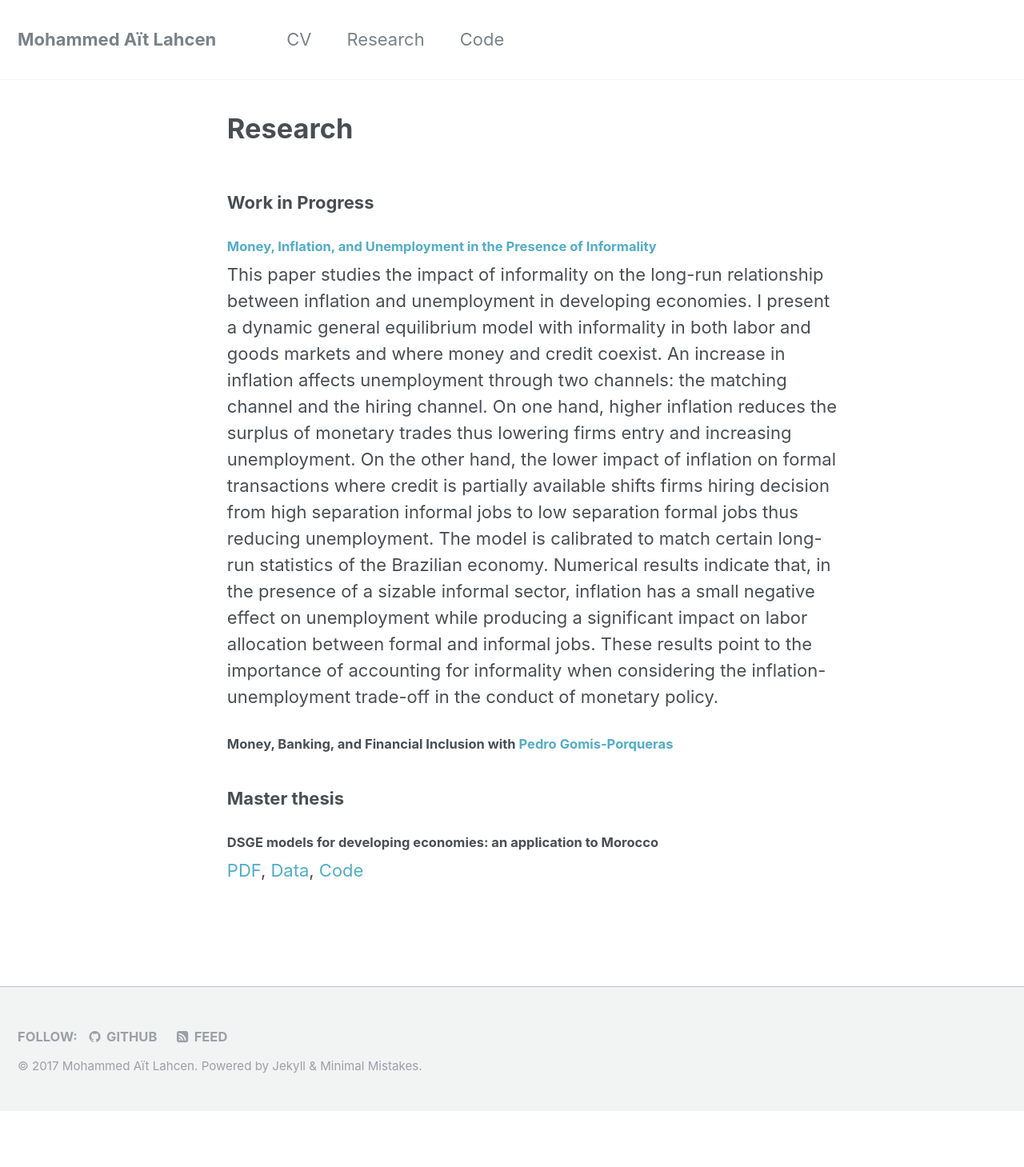
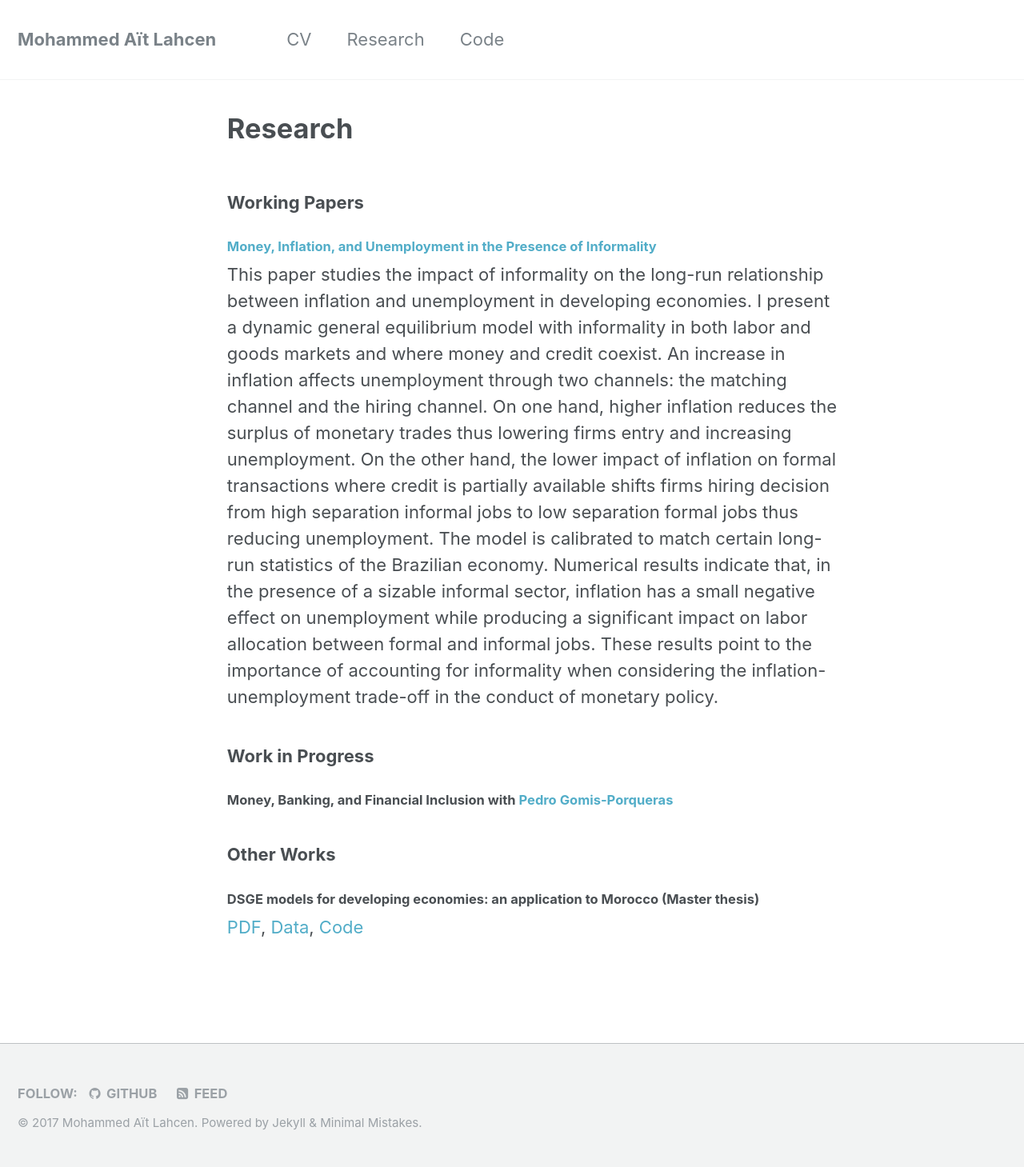
Before and after one commit to maitlahcen/maitlahcen.github.io, a Jekyll site: the page built from _pages/research.md, in a window 1280 px wide. Shown: the whole page at 80% size. Built offline with Jekyll 4.4.1, drawn with Linux system fonts in a browser that asks for light colours; before the commit the page ends 1389 px from its top, so only the background shows below that.

```diff
--- a/_pages/research.md
+++ b/_pages/research.md
@@ -6,17 +6,19 @@
 permalink: /research
 ---
 
-### Work in Progress
+### Working Papers
 
 #### [Money, Inflation, and Unemployment in the Presence of Informality](https://ideas.repec.org/p/zur/econwp/248.html)
 
 This paper studies the impact of informality on the long-run relationship between inflation and unemployment in developing economies. I present a dynamic general equilibrium model with informality in both labor and goods markets and where money and credit coexist. An increase in inflation affects unemployment through two channels: the matching channel and the hiring channel. On one hand, higher inflation reduces the surplus of monetary trades thus lowering firms entry and increasing unemployment. On the other hand, the lower impact of inflation on formal transactions where credit is partially available shifts firms hiring decision from high separation informal jobs to low separation formal jobs thus reducing unemployment. The model is calibrated to match certain long-run statistics of the Brazilian economy. Numerical results indicate that, in the presence of a sizable informal sector, inflation has a small negative effect on unemployment while producing a significant impact on labor allocation between formal and informal jobs. These results point to the importance of accounting for informality when considering the inflation-unemployment trade-off in the conduct of monetary policy.
 
+### Work in Progress
+
 #### Money, Banking, and Financial Inclusion with [Pedro Gomis-Porqueras](https://sites.google.com/site/pedrogomisporqueras/)
 
 
-### Master thesis
+### Other Works
 
-#### DSGE models for developing economies: an application to Morocco
+#### DSGE models for developing economies: an application to Morocco (Master thesis)
 
 [PDF](https://www.dropbox.com/s/klqaj4afa9baasv/Master_thesis-DSGE_developing_econ-Final.pdf?raw=1), [Data](https://www.dropbox.com/s/2mhl84sn19235jy/NK_SOE_Data.xlsx?raw=1), [Code](https://www.dropbox.com/s/18t7ds2vi5z04hf/Code.7z?raw=1)
```
